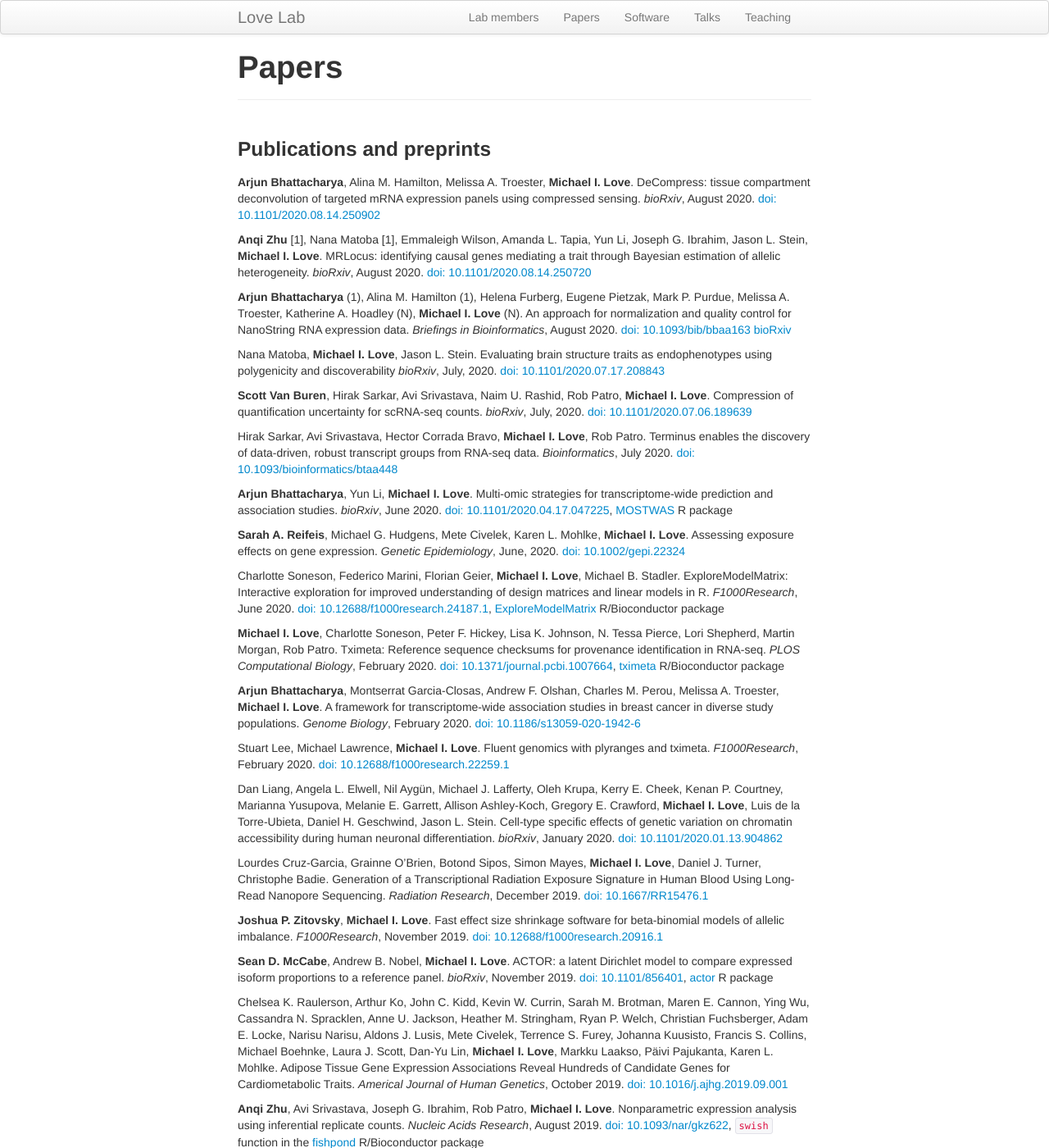
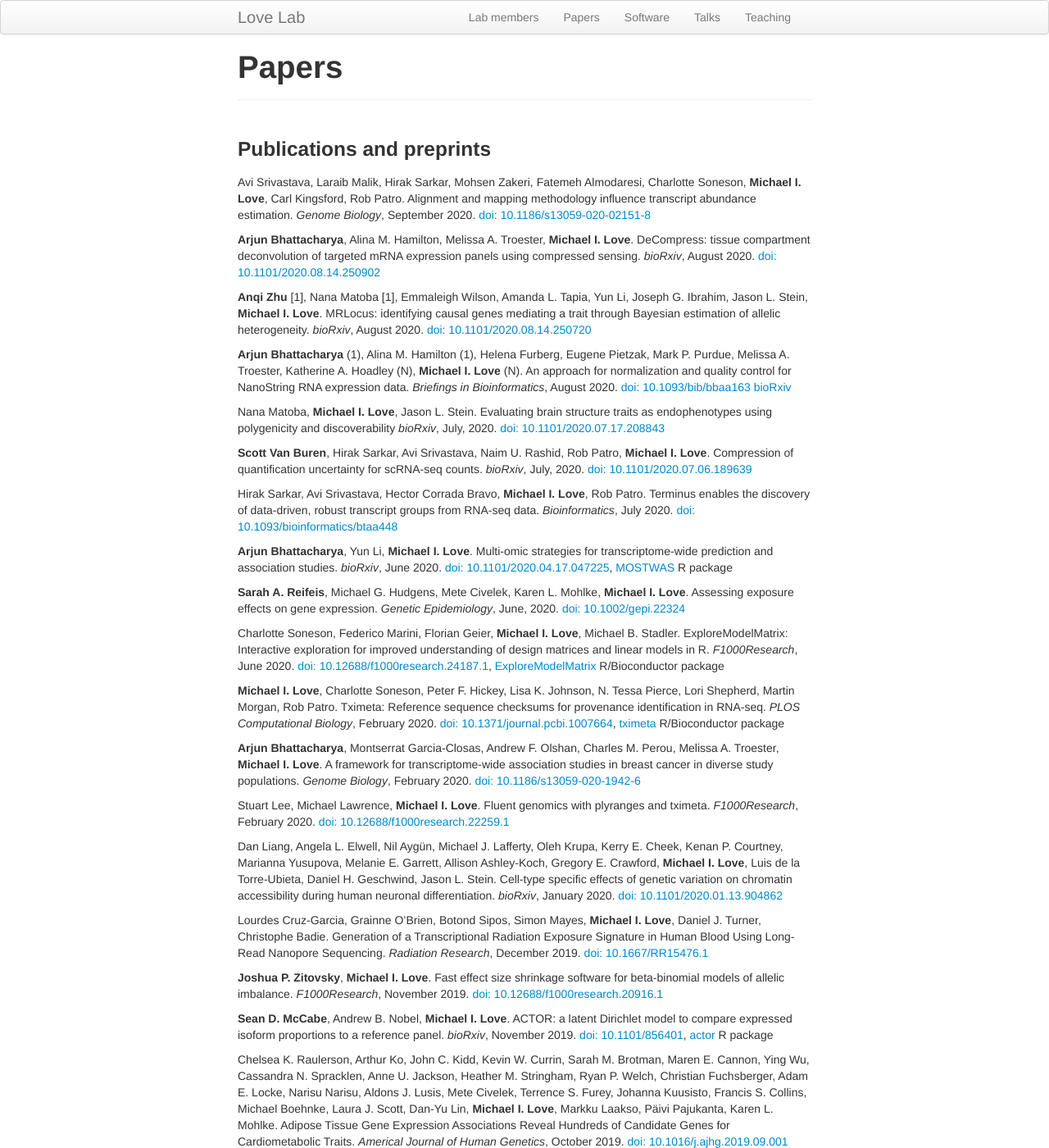
Before and after one commit to mikelove/mikelove.github.io, a Jekyll site: the page built from pages/papers.md, in a window 1280 px wide and 1400 px high. Shown: the whole window at 82% size. Built offline with Jekyll 4.4.1, drawn with Linux system fonts in a browser that asks for light colours; some of the changed text lies outside the part shown.

Commit message:
add GB paper and snakemake

```diff
--- a/pages/papers.md
+++ b/pages/papers.md
@@ -4,6 +4,12 @@ title: "Papers"
 ---
 
 ### Publications and preprints
+
+Avi Srivastava, Laraib Malik, Hirak Sarkar, Mohsen Zakeri, Fatemeh Almodaresi,
+Charlotte Soneson, **Michael I. Love**, Carl Kingsford, Rob Patro.
+Alignment and mapping methodology influence transcript abundance estimation.
+*Genome Biology*, September 2020.
+[doi: 10.1186/s13059-020-02151-8](https://doi.org/10.1186/s13059-020-02151-8)
 
 **Arjun Bhattacharya**, Alina M. Hamilton, Melissa A. Troester, **Michael I. Love**.
 DeCompress: tissue compartment deconvolution of targeted mRNA
@@ -71,8 +77,8 @@ Tximeta: Reference sequence checksums for provenance identification in RNA-seq.
 [doi: 10.1371/journal.pcbi.1007664](https://doi.org/10.1371/journal.pcbi.1007664),
 [tximeta](https://bioconductor.org/packages/tximeta) R/Bioconductor package
 
-**Arjun Bhattacharya**,  Montserrat Garcia-Closas,  Andrew F. Olshan,
-Charles M. Perou,  Melissa A. Troester, **Michael I. Love**.
+**Arjun Bhattacharya**, Montserrat Garcia-Closas, Andrew F. Olshan,
+Charles M. Perou, Melissa A. Troester, **Michael I. Love**.
 A framework for transcriptome-wide association studies in breast
 cancer in diverse study populations.
 *Genome Biology*, February 2020.
@@ -131,12 +137,6 @@ Nonparametric expression analysis using inferential replicate counts.
 [doi: 10.1093/nar/gkz622](https://doi.org/10.1093/nar/gkz622),
 `swish` function in the
 [fishpond](https://github.com/mikelove/fishpond) R/Bioconductor package
-
-Avi Srivastava, Laraib Malik, Mohsen Zakeri, Hirak Sarkar,
-Charlotte Soneson, **Michael I Love**, Carl Kingsford, Rob Patro.
-Alignment and mapping methodology influence transcript abundance estimation.
-*bioRxiv*, June 2019.
-[doi: 10.1101/657874](https://doi.org/10.1101/657874)
 
 **Sean D. McCabe**, Dan-Yu Lin, **Michael I. Love**.
 Consistency and overfitting of multi-omics methods on experimental data.
```
Also changed, not shown: pages/software.md (+1 -0 lines).
